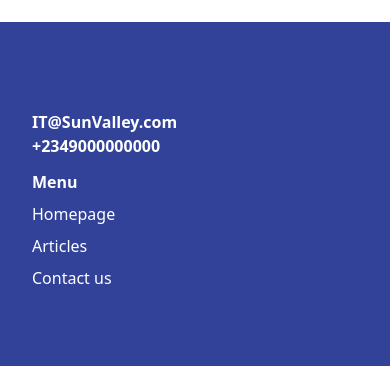
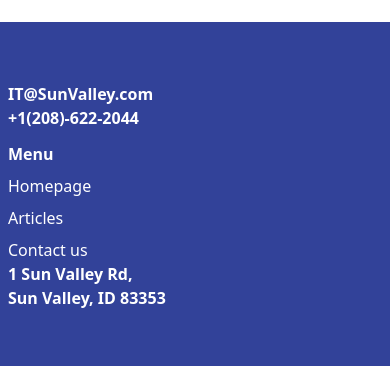
Before and after one commit to Manuel-0-0/SV-KB-Frontend-UI, a React (Create React App) app: page / in a window 390 px wide. Shown: the part 513-879 px from the top of the page. Built offline with nearby package versions, Linux system fonts and the light colour scheme; no server answers.

Commit message:
added address and changed phone no.

```diff
--- a/src/components/Footer.jsx
+++ b/src/components/Footer.jsx
@@ -10,92 +10,12 @@ const Footer = () => {
     <>
       <div className=" h-full bg-[#324299] overflow-hidden">
         <div className="divide-y divide-white">
-          <div className="lg:w-10/12 lg:mx-auto text-white">
-            <div className="flex flex-col py-10 px-8 sm:grid sm:grid-cols-2 sm:gap-4 mt-12">
-              {/* <div>
-                <p className="font-bold ">Social Links</p>
-                <p className="font-semibold">You can always hit us up at:</p>
-                <p className="flex py-2">
-                  <a
-                    href="https://www.facebook.com/"
-                    target="_blank"
-                    rel="noopener noreferrer"
-                  >
-                    {" "}
-                    <svg
-                      fill="currentColor"
-                      viewBox="0 0 24 24"
-                      className="h-6 w-6 mr-6"
-                      aria-hidden="true"
-                    >
-                      <path
-                        fillRule="evenodd"
-                        d="M22 12c0-5.523-4.477-10-10-10S2 6.477 2 12c0 4.991 3.657 9.128 8.438 9.878v-6.987h-2.54V12h2.54V9.797c0-2.506 1.492-3.89 3.777-3.89 1.094 0 2.238.195 2.238.195v2.46h-1.26c-1.243 0-1.63.771-1.63 1.562V12h2.773l-.443 2.89h-2.33v6.988C18.343 21.128 22 16.991 22 12z"
-                        clipRule="evenodd"
-                      ></path>
-                    </svg>
-                  </a>
-                  <a
-                    href="https://twitter.com/"
-                    target="_blank"
-                    rel="noopener noreferrer"
-                  >
-                    <svg
-                      fill="currentColor"
-                      viewBox="0 0 24 24"
-                      className="h-6 w-6 mr-6"
-                      aria-hidden="true"
-                    >
-                      <path
-                        fillRule="evenodd"
-                        d="M8.29 20.251c7.547 0 11.675-6.253 11.675-11.675 0-.178 0-.355-.012-.53A8.348 8.348 0 0022 5.92a8.19 8.19 0 01-2.357.646 4.118 4.118 0 001.804-2.27 8.224 8.224 0 01-2.605.996 4.107 4.107 0 00-6.993 3.743 11.65 11.65 0 01-8.457-4.287 4.106 4.106 0 001.27 5.477A4.072 4.072 0 012.8 9.713v.052a4.105 4.105 0 003.292 4.022 4.095 4.095 0 01-1.853.07 4.108 4.108 0 003.834 2.85A8.233 8.233 0 012 18.407a11.616 11.616 0 006.29 1.84"
-                        clipRule="evenodd"
-                      ></path>
-                    </svg>
-                  </a>
-                  <a
-                    href="https://www.instagram.com/"
-                    target="_blank"
-                    rel="noopener noreferrer"
-                  >
-                    <svg
-                      fill="currentColor"
-                      viewBox="0 0 24 24"
-                      className="h-6 w-6 mr-6"
-                      aria-hidden="true"
-                    >
-                      {" "}
-                      <path
-                        fillRule="evenodd"
-                        d="M 8 3 C 5.243 3 3 5.243 3 8 L 3 16 C 3 18.757 5.243 21 8 21 L 16 21 C 18.757 21 21 18.757 21 16 L 21 8 C 21 5.243 18.757 3 16 3 L 8 3 z M 8 5 L 16 5 C 17.654 5 19 6.346 19 8 L 19 16 C 19 17.654 17.654 19 16 19 L 8 19 C 6.346 19 5 17.654 5 16 L 5 8 C 5 6.346 6.346 5 8 5 z M 17 6 A 1 1 0 0 0 16 7 A 1 1 0 0 0 17 8 A 1 1 0 0 0 18 7 A 1 1 0 0 0 17 6 z M 12 7 C 9.243 7 7 9.243 7 12 C 7 14.757 9.243 17 12 17 C 14.757 17 17 14.757 17 12 C 17 9.243 14.757 7 12 7 z M 12 9 C 13.654 9 15 10.346 15 12 C 15 13.654 13.654 15 12 15 C 10.346 15 9 13.654 9 12 C 9 10.346 10.346 9 12 9 z"
-                        clipRule="evenodd"
-                      ></path>
-                    </svg>
-                  </a>
-                  <a
-                    href="https://www.linkedin.com/company/"
-                    target="_blank"
-                    rel="noopener noreferrer"
-                  >
-                    <svg
-                      fill="currentColor"
-                      viewBox="0 0 24 24"
-                      className="h-6 w-6 mr-6"
-                      aria-hidden="true"
-                    >
-                      <path
-                        fillRule="evenodd"
-                        d="M19,3H5C3.895,3,3,3.895,3,5v14c0,1.105,0.895,2,2,2h14c1.105,0,2-0.895,2-2V5C21,3.895,20.105,3,19,3z M7.738,17L7.738,17 c-0.697,0-1.262-0.565-1.262-1.262v-4.477C6.477,10.565,7.042,10,7.738,10h0C8.435,10,9,10.565,9,11.262v4.477 C9,16.435,8.435,17,7.738,17z M7.694,8.717c-0.771,0-1.286-0.514-1.286-1.2s0.514-1.2,1.371-1.2c0.771,0,1.286,0.514,1.286,1.2 S8.551,8.717,7.694,8.717z M16.779,17L16.779,17c-0.674,0-1.221-0.547-1.221-1.221v-2.605c0-1.058-0.651-1.174-0.895-1.174 s-1.058,0.035-1.058,1.174v2.605c0,0.674-0.547,1.221-1.221,1.221h-0.081c-0.674,0-1.221-0.547-1.221-1.221v-4.517 c0-0.697,0.565-1.262,1.262-1.262h0c0.697,0,1.262,0.565,1.262,1.262c0,0,0.282-1.262,2.198-1.262C17.023,10,18,10.977,18,13.174 v2.605C18,16.453,17.453,17,16.779,17z"
-                        clipRule="evenodd"
-                      ></path>
-                    </svg>
-                  </a>
-                </p>
+          <div className="lg:w-6/12 lg:mx-auto text-white">
+            <div className="flex flex-col py-3 px-2 sm:grid sm:grid-cols-2 sm:gap-4 mt-12">
 
-              </div> */}
               <div>
                 <p className="font-bold">IT@SunValley.com</p>
-                <p className="font-bold">+2349000000000</p>
+                <p className="font-bold">+1(208)-622-2044</p>
               </div>
 
               <div>
@@ -115,6 +35,11 @@ const Footer = () => {
                     <button onClick={() => setOpen(true)}>Contact us</button>
                   </li>
                 </ul>
+              </div>
+
+              <div>
+                <p className="font-bold ">1 Sun Valley Rd,</p>
+                <p className="font-bold ">Sun Valley, ID 83353</p>
               </div>
             </div>
             <div className="sm:flex px-8 sm:justify-between py-6">
```
